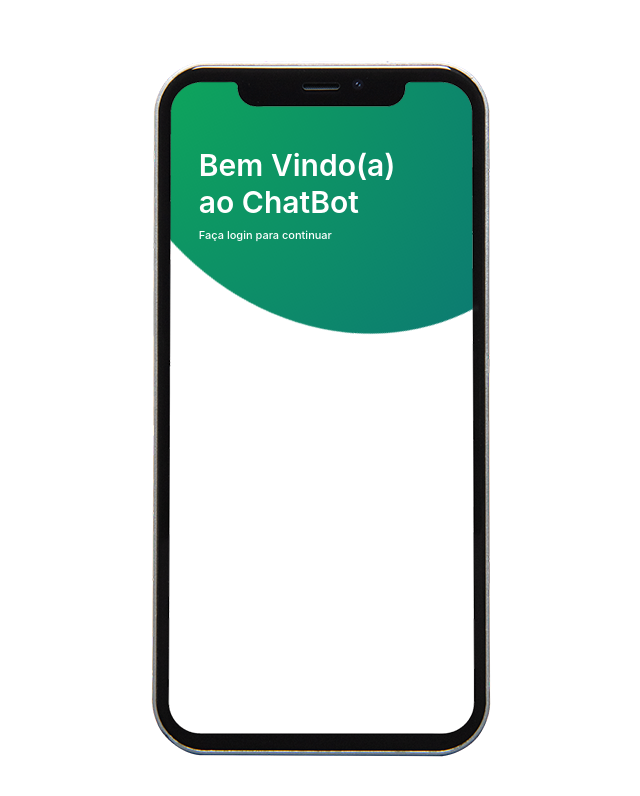
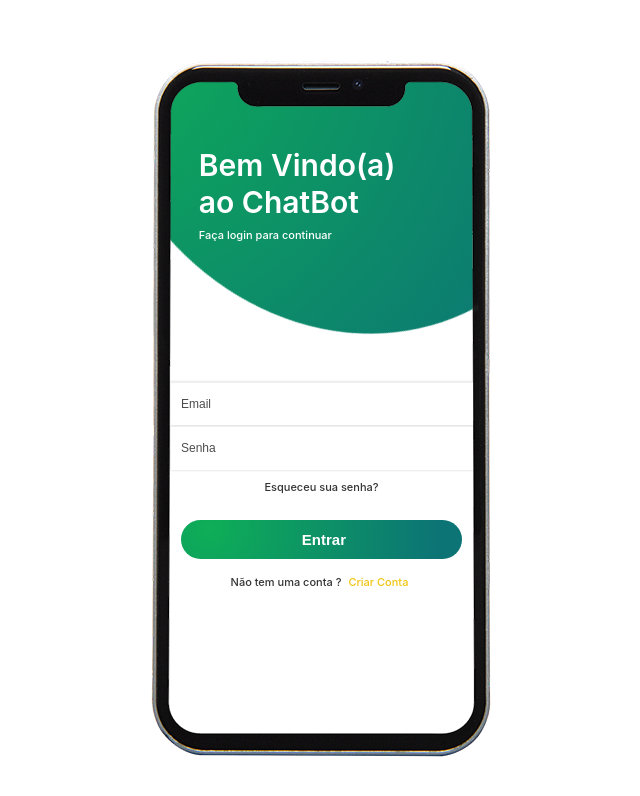
Before and after one commit to pedrobarreto/react-chatbot, a React (Create React App) app in the folder chatbot/: page / in a window 1280 px wide. Shown: the top 796 px of the page, without its empty margins (319-959 px from the left). Built offline with nearby package versions, Linux system fonts and the light colour scheme.

Commit message:
creating margins and login component

```diff
--- /dev/null
+++ b/chatbot/src/components/login.jsx
@@ -0,0 +1,35 @@
+import React, { useContext } from "react";
+import {
+  BoldLink,
+  BoxContainer,
+  FormContainer,
+  Input,
+  Link,
+  SubmitBtn,
+} from "./inputs";
+import { Marginer } from './margins';
+import { AccountContext } from './context';
+
+export function LoginForm(props) {
+  const { switchToSignup } = useContext(AccountContext);
+
+  return (
+    <BoxContainer>
+      <FormContainer>
+        <Input type="email" placeholder="Email" />
+        <Input type="password" placeholder="Senha" />
+      </FormContainer>
+      <Marginer direction="vertical" margin={10} />
+      <Link href="#">Esqueceu sua senha?</Link>
+      <Marginer direction="vertical" margin="1.6em" />
+      <SubmitBtn type="submit">Entrar</SubmitBtn>
+      <Marginer direction="vertical" margin="1em" />
+      <Link href="#">
+        Não tem uma conta ?{" "}
+        <BoldLink href="#" onClick={switchToSignup}>
+          Criar Conta
+        </BoldLink>
+      </Link>
+    </BoxContainer>
+  );
+}
--- a/chatbot/src/components/main.jsx
+++ b/chatbot/src/components/main.jsx
@@ -3,6 +3,7 @@ import styled, { keyframes } from "styled-components";
 import { motion } from "framer-motion";
 import { AccountContext } from './context';
 import iphone from '../components/ios.png';
+import { LoginForm } from './login';
 
 const IphoneBox = styled.div`
   margin: 60px;
@@ -168,6 +169,7 @@ export function AccountBox(props) {
           )}
         </TopContainer>
         <InnerContainer>
+          {active === "signin" && <LoginForm />}
         </InnerContainer>
       </BoxContainer>
       </IphoneBox>
--- /dev/null
+++ b/chatbot/src/components/margins.jsx
@@ -0,0 +1,28 @@
+import React from "react";
+import styled from "styled-components";
+
+const HorizontalMargin = styled.span`
+  display: flex;
+  width: ${({ margin }) =>
+    typeof margin === "string" ? margin : `${margin}px`};
+`;
+
+const VerticalMargin = styled.span`
+  display: flex;
+  height: ${({ margin }) =>
+    typeof margin === "string" ? margin : `${margin}px`};
+`;
+
+function Marginer(props) {
+  const { direction } = props;
+
+  if (direction === "horizontal") return <HorizontalMargin {...props} />;
+  else {
+    return <VerticalMargin {...props} />;
+  }
+}
+
+Marginer.defaultProps = {
+  direction: "horizontal",
+};
+export { Marginer };
```
